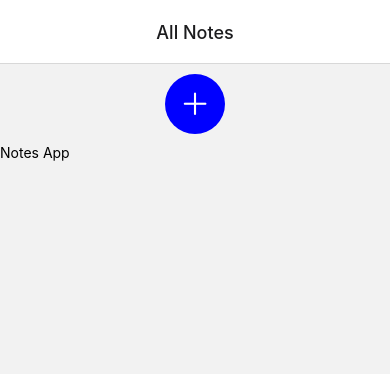
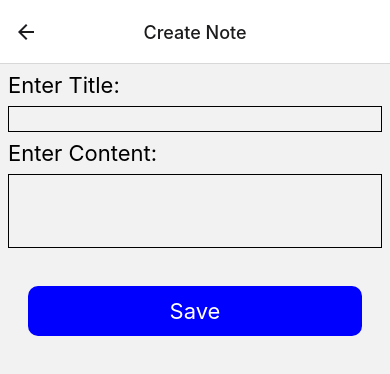
Before and after one commit to iaxelrad/ContextApiReactNativeNotesApp, a React Native app: screen /Create in a window 390 px wide. Shown: the top 374 px of the page. Built offline with nearby package versions, Linux system fonts and the light colour scheme.

Commit message:
Added Create Note Screen & Wiring to reducer.

```diff
--- a/App.js
+++ b/App.js
@@ -1,8 +1,9 @@
 import {NavigationContainer} from '@react-navigation/native';
 import {createNativeStackNavigator} from '@react-navigation/native-stack';
 import React from 'react';
+import {NotesProvider} from './src/context/NotesContext';
 import ListNotesScreen from './src/screens/ListNotesScreen';
-import {NotesProvider} from './src/context/NotesContext';
+import CreateNoteScreen from './src/screens/CreateNoteScreen';
 
 const Stack = createNativeStackNavigator();
 
@@ -18,6 +19,14 @@ const App = () => {
           }}
           component={ListNotesScreen}
         />
+        <Stack.Screen
+          name="Create"
+          options={{
+            headerTitleAlign: 'center',
+            title: 'Create Note',
+          }}
+          component={CreateNoteScreen}
+        />
       </Stack.Navigator>
     </NavigationContainer>
   );
--- a/src/reducer/NotesReducer.js
+++ b/src/reducer/NotesReducer.js
@@ -1,11 +1,18 @@
 export const initialState = [];
 
-export const reducer = (state, action) => {
-  switch (action.type) {
+export const reducer = (state, {type, payload}) => {
+  switch (type) {
     case 'ADD':
-      return [...state, {id: Math.random(), title: `title${state.length + 1}`}];
+      return [
+        ...state,
+        {
+          id: Math.random(),
+          title: payload.title,
+          content: payload.content,
+        },
+      ];
     case 'DELETE':
-      return state.filter(item => item.id !== action.payload);
+      return state.filter(item => item.id !== payload);
     default:
       return state;
   }
--- /dev/null
+++ b/src/screens/CreateNoteScreen.js
@@ -0,0 +1,59 @@
+import {
+  View,
+  Text,
+  TextInput,
+  StyleSheet,
+  TouchableOpacity,
+} from 'react-native';
+import React, {useState, useContext} from 'react';
+import {NotesContext} from '../context/NotesContext';
+
+const CreateNoteScreen = () => {
+  const [title, setTitle] = useState('');
+  const [content, setContent] = useState('');
+  const {state, dispatch} = useContext(NotesContext);
+  return (
+    <View style={styles.container}>
+      <Text style={styles.text}>Enter Title:</Text>
+      <TextInput
+        style={styles.textInput}
+        value={title}
+        onChangeText={setTitle}
+      />
+      <Text style={styles.text}>Enter Content:</Text>
+      <TextInput
+        style={styles.textInput}
+        value={content}
+        onChangeText={setContent}
+        numberOfLines={3}
+        multiline
+      />
+      <TouchableOpacity
+        style={styles.button}
+        onPress={() => dispatch({type: 'ADD', payload: {title, content}})}>
+        <Text style={[styles.text, styles.whiteText]}>Save</Text>
+      </TouchableOpacity>
+    </View>
+  );
+};
+
+export default CreateNoteScreen;
+
+const styles = StyleSheet.create({
+  container: {flex: 1, margin: 8},
+  text: {fontSize: 22},
+  whiteText: {color: 'white', textAlign: 'center'},
+  textInput: {
+    fontSize: 20,
+    borderWidth: 1,
+    borderColor: 'black',
+    marginVertical: 8,
+  },
+  button: {
+    backgroundColor: 'blue',
+    padding: 12,
+    marginHorizontal: 20,
+    borderRadius: 10,
+    marginTop: 30,
+  },
+});
--- a/src/screens/ListNotesScreen.js
+++ b/src/screens/ListNotesScreen.js
@@ -3,14 +3,14 @@ import {Text, View, FlatList, TouchableOpacity, StyleSheet} from 'react-native';
 import {NotesContext} from '../context/NotesContext';
 import Icon from 'react-native-vector-icons/AntDesign';
 
-const ListNotesScreen = () => {
+const ListNotesScreen = ({navigation}) => {
   const {state, dispatch} = useContext(NotesContext);
   return (
     <View style={styles.container}>
       <View style={styles.buttonContainer}>
         <TouchableOpacity
           style={styles.button}
-          onPress={() => dispatch({type: 'ADD'})}>
+          onPress={() => navigation.navigate('Create')}>
           <Icon name="plus" size={30} color="white" />
         </TouchableOpacity>
       </View>
```
